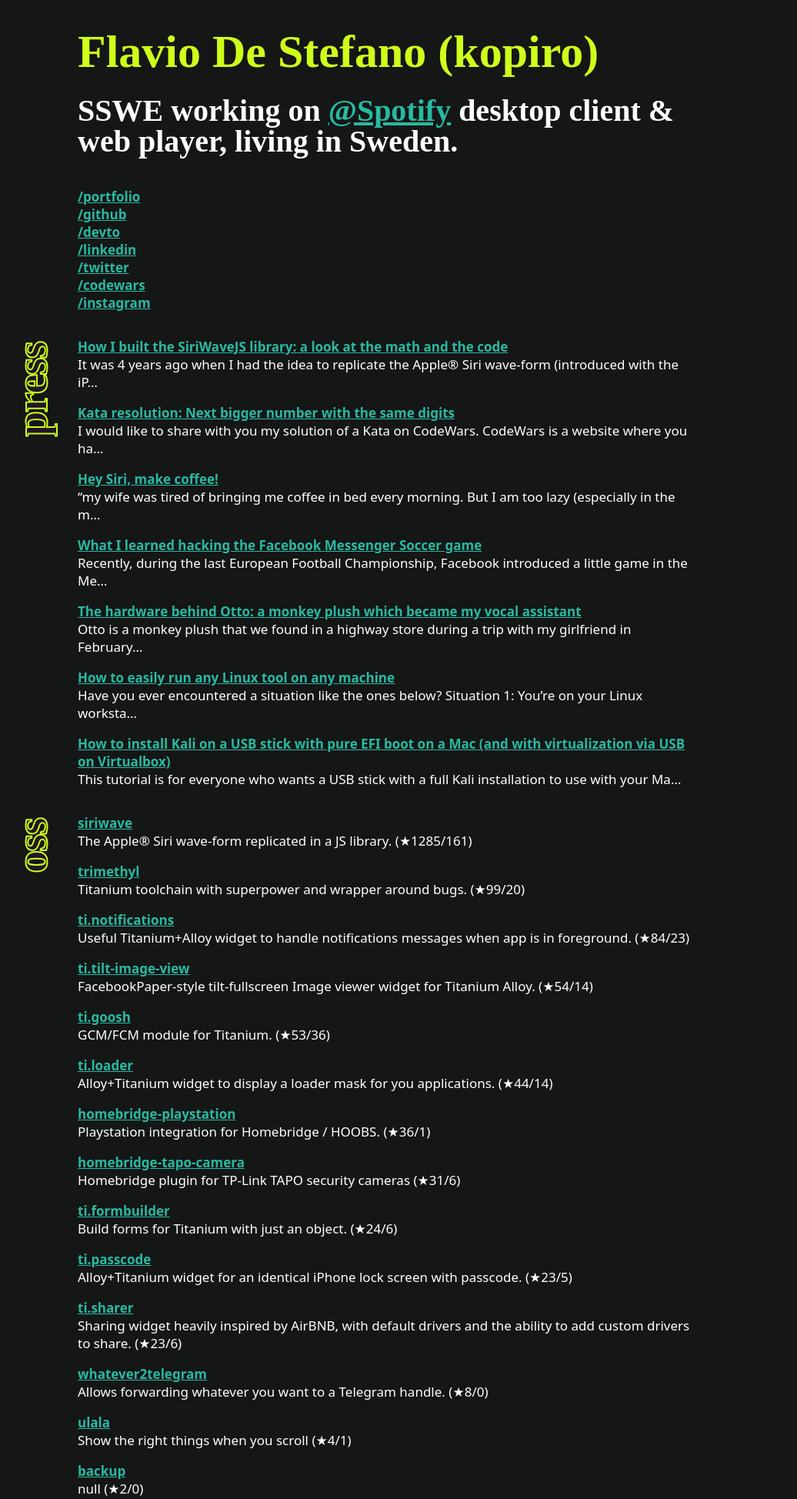
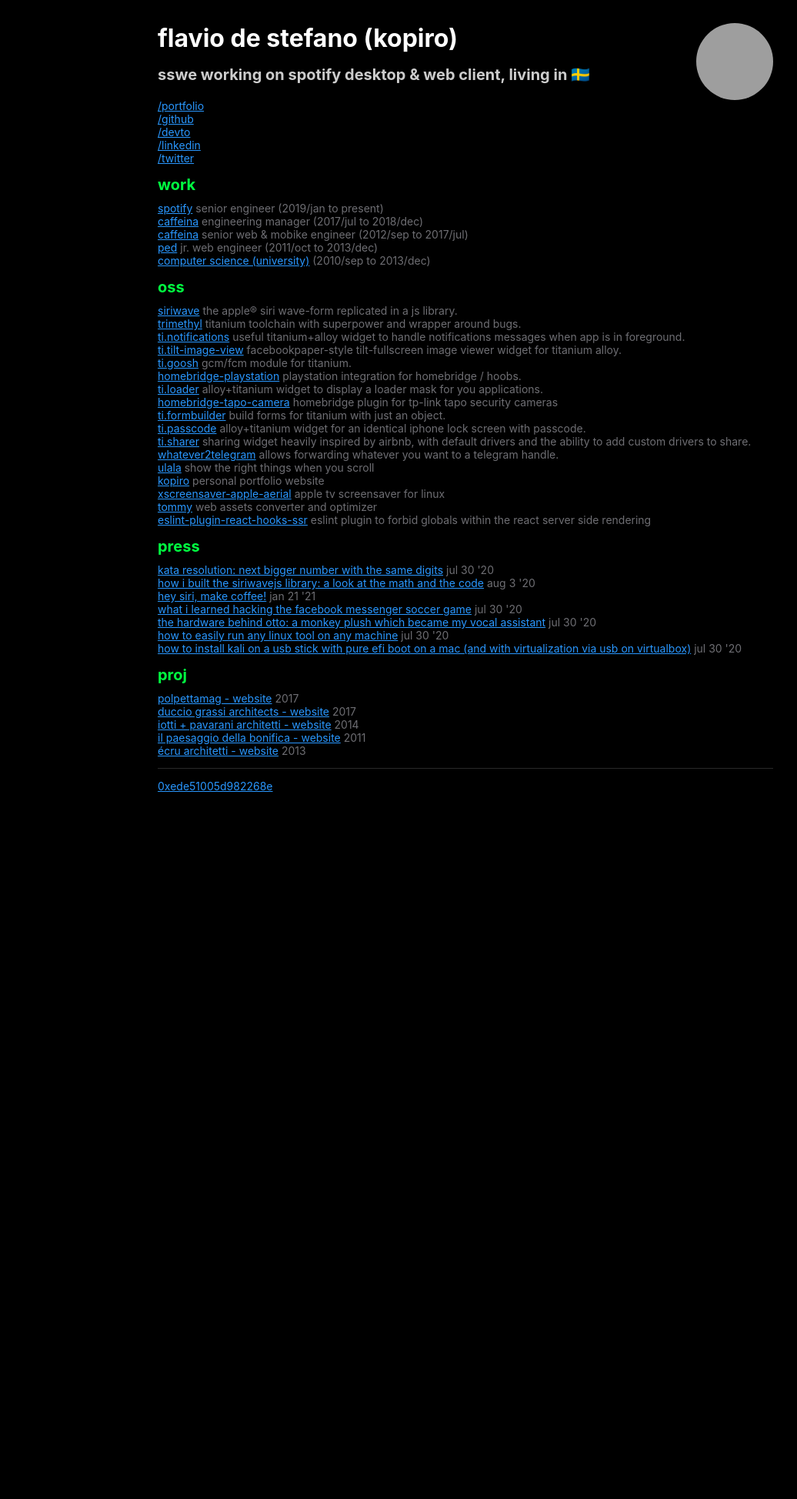
Before and after one commit to kopiro/kopiro, a PHP site: page / in a window 1280 px wide. Shown: the top 1948 px of the page at 77% size, without its empty margins (35-1071 px from the left). After the commit the page ends 1029 px from the top, so only its background shows below. Run offline with PHP 8.4, Linux system fonts and the light colour scheme; grey boxes are pictures that could not be loaded.

Commit message:
new style

```diff
--- a/public/index.html
+++ b/public/index.html
@@ -4,62 +4,65 @@
   <meta charset="utf-8" />
   <title>Flavio De Stefano (kopiro)</title>
   <meta name="author" content="Flavio De Stefano (kopiro)" />
-<meta name="description" content="SSWE working on @Spotify desktop client & web player, living in Sweden." />
+<meta name="description" content="SSWE working on Spotify desktop & web client, living in 🇸🇪" />
 <meta name="viewport" content="width=device-width" />
-  <link rel="stylesheet" href="style.css?t=1658766112199" />
+  <link rel="stylesheet" href="style.css?t=1663184707904" />
 </head>
 <body>
 <h1>Flavio De Stefano (kopiro)</h1>
-<h3>SSWE working on <a href="https://github.com/Spotify" rel="noopener noreferrer" target="_blank">@Spotify</a> desktop client &amp; web player, living in Sweden.</h3>
+<h3>SSWE working on Spotify desktop &amp; web client, living in 🇸🇪</h3>
 <ul>
 <li><a href="https://www.kopiro.me" rel="noopener noreferrer" target="_blank">/portfolio</a></li>
 <li><a href="https://github.com/kopiro" rel="noopener noreferrer" target="_blank">/github</a></li>
 <li><a href="https://dev.to/kopiro" rel="noopener noreferrer" target="_blank">/devto</a></li>
 <li><a href="https://www.linkedin.com/in/destefanoflavio/" rel="noopener noreferrer" target="_blank">/linkedin</a></li>
 <li><a href="https://twitter.com/destefanoflavio" rel="noopener noreferrer" target="_blank">/twitter</a></li>
-<li><a href="https://www.codewars.com/users/kopiro" rel="noopener noreferrer" target="_blank">/codewars</a></li>
-<li><a href="https://www.instagram.com/destefanoflavio" rel="noopener noreferrer" target="_blank">/instagram</a></li>
 </ul>
-<section><h2>press</h2>
+<section><h2>work</h2>
 <ul>
-<li><a href="https://dev.to/kopiro/how-i-built-the-siriwavejs-library-a-look-at-the-math-and-the-code-l0o" rel="noopener noreferrer" target="_blank">How I built the SiriWaveJS library: a look at the math and the code</a> It was 4 years ago when I had the idea to replicate the Apple® Siri wave-form (introduced with the iP…</li>
-<li><a href="https://dev.to/kopiro/kata-resolution-next-bigger-number-with-the-same-digits-41mj" rel="noopener noreferrer" target="_blank">Kata resolution: Next bigger number with the same digits</a> I would like to share with you my solution of a Kata on CodeWars.  CodeWars is a website where you ha…</li>
-<li><a href="https://dev.to/kopiro/hey-siri-make-coffee-2n9p" rel="noopener noreferrer" target="_blank">Hey Siri, make coffee!</a> “my wife was tired of bringing me coffee in bed every morning. But I am too lazy (especially in the m…</li>
-<li><a href="https://dev.to/kopiro/what-i-learned-hacking-the-facebook-messenger-soccer-game-mo6" rel="noopener noreferrer" target="_blank">What I learned hacking the Facebook Messenger Soccer game</a> Recently, during the last European Football Championship, Facebook introduced a little game in the Me…</li>
-<li><a href="https://dev.to/kopiro/the-hardware-behind-otto-a-monkey-plush-which-became-my-vocal-assistant-1gaa" rel="noopener noreferrer" target="_blank">The hardware behind Otto: a monkey plush which became my vocal assistant</a> Otto is a monkey plush that we found in a highway store during a trip with my girlfriend in February…</li>
-<li><a href="https://dev.to/kopiro/how-to-easily-run-any-linux-tool-on-any-machine-2g6p" rel="noopener noreferrer" target="_blank">How to easily run any Linux tool on any machine</a> Have you ever encountered a situation like the ones below?  Situation 1: You’re on your Linux worksta…</li>
-<li><a href="https://dev.to/kopiro/how-to-install-kali-on-a-usb-stick-with-pure-efi-boot-on-a-mac-and-with-virtualization-via-usb-on-virtualbox-2md2" rel="noopener noreferrer" target="_blank">How to install Kali on a USB stick with pure EFI boot on a Mac (and with virtualization via USB on Virtualbox)</a> This tutorial is for everyone who wants a USB stick with a full Kali installation to use with your Ma…</li>
+<li><a href="https://www.spotify.com" rel="noopener noreferrer" target="_blank">spotify</a> Senior Engineer (2019/jan to present)</li>
+<li><a href="https://www.caffeina.com" rel="noopener noreferrer" target="_blank">caffeina</a> Engineering Manager (2017/jul to 2018/dec)</li>
+<li><a href="https://www.caffeina.com" rel="noopener noreferrer" target="_blank">caffeina</a> Senior Web &amp; Mobike Engineer (2012/sep to 2017/jul)</li>
+<li><a href="https://www.ped.company/" rel="noopener noreferrer" target="_blank">ped</a> Jr. Web Engineer (2011/oct to 2013/dec)</li>
+<li><a href="https://www.unipr.it/en" rel="noopener noreferrer" target="_blank">computer science (university)</a> (2010/sep to 2013/dec)</li>
 </ul>
 </section><section><h2>oss</h2>
 <ul>
-<li><a href="https://github.com/kopiro/siriwave" rel="noopener noreferrer" target="_blank">siriwave</a> The Apple® Siri wave-form replicated in a JS library. (★1285/161)</li>
-<li><a href="https://github.com/trimethyl/trimethyl" rel="noopener noreferrer" target="_blank">trimethyl</a> Titanium toolchain with superpower and wrapper around bugs. (★99/20)</li>
-<li><a href="https://github.com/caffeinalab/ti.notifications" rel="noopener noreferrer" target="_blank">ti.notifications</a> Useful Titanium+Alloy widget to handle notifications messages when app is in foreground. (★84/23)</li>
-<li><a href="https://github.com/caffeinalab/ti.tilt-image-view" rel="noopener noreferrer" target="_blank">ti.tilt-image-view</a> FacebookPaper-style tilt-fullscreen Image viewer widget for Titanium Alloy. (★54/14)</li>
-<li><a href="https://github.com/caffeinalab/ti.goosh" rel="noopener noreferrer" target="_blank">ti.goosh</a> GCM/FCM module for Titanium. (★53/36)</li>
-<li><a href="https://github.com/caffeinalab/ti.loader" rel="noopener noreferrer" target="_blank">ti.loader</a> Alloy+Titanium widget to display a loader mask for you applications. (★44/14)</li>
-<li><a href="https://github.com/kopiro/homebridge-playstation" rel="noopener noreferrer" target="_blank">homebridge-playstation</a> Playstation integration for Homebridge / HOOBS. (★36/1)</li>
-<li><a href="https://github.com/kopiro/homebridge-tapo-camera" rel="noopener noreferrer" target="_blank">homebridge-tapo-camera</a> Homebridge plugin for TP-Link TAPO security cameras (★31/6)</li>
-<li><a href="https://github.com/caffeinalab/ti.formbuilder" rel="noopener noreferrer" target="_blank">ti.formbuilder</a> Build forms for Titanium with just an object. (★24/6)</li>
-<li><a href="https://github.com/caffeinalab/ti.passcode" rel="noopener noreferrer" target="_blank">ti.passcode</a> Alloy+Titanium widget for an identical iPhone lock screen with passcode. (★23/5)</li>
-<li><a href="https://github.com/caffeinalab/ti.sharer" rel="noopener noreferrer" target="_blank">ti.sharer</a> Sharing widget heavily inspired by AirBNB, with default drivers and the ability to add custom drivers to share. (★23/6)</li>
-<li><a href="https://github.com/kopiro/whatever2telegram" rel="noopener noreferrer" target="_blank">whatever2telegram</a> Allows forwarding whatever you want to a Telegram handle. (★8/0)</li>
-<li><a href="https://github.com/kopiro/ulala" rel="noopener noreferrer" target="_blank">ulala</a> Show the right things when you scroll (★4/1)</li>
-<li><a href="https://github.com/kopiro/backup" rel="noopener noreferrer" target="_blank">backup</a> null (★2/0)</li>
-<li><a href="https://github.com/kopiro/kopiro" rel="noopener noreferrer" target="_blank">kopiro</a> Personal portfolio website (★1/0)</li>
-<li><a href="https://github.com/kopiro/xscreensaver-apple-aerial" rel="noopener noreferrer" target="_blank">xscreensaver-apple-aerial</a> Apple TV screensaver for Linux (★1/0)</li>
-<li><a href="https://github.com/caffeinalab/tommy" rel="noopener noreferrer" target="_blank">tommy</a> Web Assets converter and optimizer (★1/0)</li>
-<li><a href="https://github.com/kopiro/eslint-plugin-react-hooks-ssr" rel="noopener noreferrer" target="_blank">eslint-plugin-react-hooks-ssr</a> eslint plugin to forbid globals within the react server side rendering (★0/0)</li>
-<li><a href="https://github.com/kopiro/homebridge-hyperion-control" rel="noopener noreferrer" target="_blank">homebridge-hyperion-control</a> Turn hyperion ng instance on/off and change brightness (★0/0)</li>
-<li><a href="https://github.com/kopiro/homebridge-mqttthing" rel="noopener noreferrer" target="_blank">homebridge-mqttthing</a> A plugin for Homebridge allowing the integration of many different accessory types using MQTT. (★0/0)</li>
+<li><a href="https://github.com/kopiro/siriwave" rel="noopener noreferrer" target="_blank">siriwave</a> The Apple® Siri wave-form replicated in a JS library.</li>
+<li><a href="https://github.com/trimethyl/trimethyl" rel="noopener noreferrer" target="_blank">trimethyl</a> Titanium toolchain with superpower and wrapper around bugs.</li>
+<li><a href="https://github.com/caffeinalab/ti.notifications" rel="noopener noreferrer" target="_blank">ti.notifications</a> Useful Titanium+Alloy widget to handle notifications messages when app is in foreground.</li>
+<li><a href="https://github.com/caffeinalab/ti.tilt-image-view" rel="noopener noreferrer" target="_blank">ti.tilt-image-view</a> FacebookPaper-style tilt-fullscreen Image viewer widget for Titanium Alloy.</li>
+<li><a href="https://github.com/caffeinalab/ti.goosh" rel="noopener noreferrer" target="_blank">ti.goosh</a> GCM/FCM module for Titanium.</li>
+<li><a href="https://github.com/kopiro/homebridge-playstation" rel="noopener noreferrer" target="_blank">homebridge-playstation</a> Playstation integration for Homebridge / HOOBS.</li>
+<li><a href="https://github.com/caffeinalab/ti.loader" rel="noopener noreferrer" target="_blank">ti.loader</a> Alloy+Titanium widget to display a loader mask for you applications.</li>
+<li><a href="https://github.com/kopiro/homebridge-tapo-camera" rel="noopener noreferrer" target="_blank">homebridge-tapo-camera</a> Homebridge plugin for TP-Link TAPO security cameras</li>
+<li><a href="https://github.com/caffeinalab/ti.formbuilder" rel="noopener noreferrer" target="_blank">ti.formbuilder</a> Build forms for Titanium with just an object.</li>
+<li><a href="https://github.com/caffeinalab/ti.passcode" rel="noopener noreferrer" target="_blank">ti.passcode</a> Alloy+Titanium widget for an identical iPhone lock screen with passcode.</li>
+<li><a href="https://github.com/caffeinalab/ti.sharer" rel="noopener noreferrer" target="_blank">ti.sharer</a> Sharing widget heavily inspired by AirBNB, with default drivers and the ability to add custom drivers to share.</li>
+<li><a href="https://github.com/kopiro/whatever2telegram" rel="noopener noreferrer" target="_blank">whatever2telegram</a> Allows forwarding whatever you want to a Telegram handle.</li>
+<li><a href="https://github.com/kopiro/ulala" rel="noopener noreferrer" target="_blank">ulala</a> Show the right things when you scroll</li>
+<li><a href="https://github.com/kopiro/kopiro" rel="noopener noreferrer" target="_blank">kopiro</a> Personal portfolio website</li>
+<li><a href="https://github.com/kopiro/xscreensaver-apple-aerial" rel="noopener noreferrer" target="_blank">xscreensaver-apple-aerial</a> Apple TV screensaver for Linux</li>
+<li><a href="https://github.com/caffeinalab/tommy" rel="noopener noreferrer" target="_blank">tommy</a> Web Assets converter and optimizer</li>
+<li><a href="https://github.com/kopiro/eslint-plugin-react-hooks-ssr" rel="noopener noreferrer" target="_blank">eslint-plugin-react-hooks-ssr</a> eslint plugin to forbid globals within the react server side rendering</li>
+</ul>
+</section><section><h2>press</h2>
+<ul>
+<li><a href="https://dev.to/kopiro/kata-resolution-next-bigger-number-with-the-same-digits-41mj" rel="noopener noreferrer" target="_blank">Kata resolution: Next bigger number with the same digits</a> Jul 30 '20</li>
+<li><a href="https://dev.to/kopiro/how-i-built-the-siriwavejs-library-a-look-at-the-math-and-the-code-l0o" rel="noopener noreferrer" target="_blank">How I built the SiriWaveJS library: a look at the math and the code</a> Aug 3 '20</li>
+<li><a href="https://dev.to/kopiro/hey-siri-make-coffee-2n9p" rel="noopener noreferrer" target="_blank">Hey Siri, make coffee!</a> Jan 21 '21</li>
+<li><a href="https://dev.to/kopiro/what-i-learned-hacking-the-facebook-messenger-soccer-game-mo6" rel="noopener noreferrer" target="_blank">What I learned hacking the Facebook Messenger Soccer game</a> Jul 30 '20</li>
+<li><a href="https://dev.to/kopiro/the-hardware-behind-otto-a-monkey-plush-which-became-my-vocal-assistant-1gaa" rel="noopener noreferrer" target="_blank">The hardware behind Otto: a monkey plush which became my vocal assistant</a> Jul 30 '20</li>
+<li><a href="https://dev.to/kopiro/how-to-easily-run-any-linux-tool-on-any-machine-2g6p" rel="noopener noreferrer" target="_blank">How to easily run any Linux tool on any machine</a> Jul 30 '20</li>
+<li><a href="https://dev.to/kopiro/how-to-install-kali-on-a-usb-stick-with-pure-efi-boot-on-a-mac-and-with-virtualization-via-usb-on-virtualbox-2md2" rel="noopener noreferrer" target="_blank">How to install Kali on a USB stick with pure EFI boot on a Mac (and with virtualization via USB on Virtualbox)</a> Jul 30 '20</li>
 </ul>
 </section><section><h2>proj</h2>
 <ul>
-<li><a href="http://www.polpettamag.com/" rel="noopener noreferrer" target="_blank">PolpettaMag - website</a> Website for the magazine "PolpettaMag" using Wordpress containerized with Docker</li>
-<li><a href="http://www.ducciograssiarchitects.com/" rel="noopener noreferrer" target="_blank">Duccio Grassi Architects - website</a> Company website for the Architect Studio "Duccio Grassi Architects" using Wordpress containerized with Docker</li>
-<li><a href="http://www.iotti-pavarani.com/" rel="noopener noreferrer" target="_blank">Iotti + Pavarani Architetti - website</a> Company website for the Architect Studio "Iotti + Pavarani" using Wordpress</li>
-<li><a href="http://ilpaesaggiodellabonifica.it/" rel="noopener noreferrer" target="_blank">Il Paesaggio della Bonifica - website</a> Portal for "Il Paesaggio della Bonifica" using PHP</li>
-<li><a href="http://ecruarchitetti.it/" rel="noopener noreferrer" target="_blank">écru architetti - website</a> Company website for the Architect Studio "écru architetti" using Wordpress</li>
+<li><a href="http://www.polpettamag.com/" rel="noopener noreferrer" target="_blank">PolpettaMag - website</a> 2017</li>
+<li><a href="http://www.ducciograssiarchitects.com/" rel="noopener noreferrer" target="_blank">Duccio Grassi Architects - website</a> 2017</li>
+<li><a href="http://www.iotti-pavarani.com/" rel="noopener noreferrer" target="_blank">Iotti + Pavarani Architetti - website</a> 2014</li>
+<li><a href="http://ilpaesaggiodellabonifica.it/" rel="noopener noreferrer" target="_blank">Il Paesaggio della Bonifica - website</a> 2011</li>
+<li><a href="http://ecruarchitetti.it/" rel="noopener noreferrer" target="_blank">écru architetti - website</a> 2013</li>
 </ul>
 <hr />
 <p><a href="https://www.kopiro.me/gpg.txt" rel="noopener noreferrer" target="_blank">0xEDE51005D982268E</a></p>
--- a/public/style.css
+++ b/public/style.css
@@ -1,76 +1,82 @@
 html {
+  margin: 0;
   padding: 0;
-  margin: 0;
-  background: #151616;
-  color: #fff;
 }
 
 body {
-  margin: 0;
-  padding: 0 3em;
-  text-align: left;
-  padding-left: 8em;
-  padding-bottom: 4em;
+  background: #000;
+  font-family: "SF Pro Text", "Helvetica Neue", "Helvetica", "Arial", sans-serif;
+  color: #6e6e73;
+  font-size: 14px;
+  font-weight: normal;
+  -webkit-font-smoothing: antialiased;
   max-width: 800px;
-  font-size: 17px;
-  -webkit-font-smoothing: antialiased;
-  font-family: system-ui, sans-serif;
-}
-
-p {
-  margin: 0 0 0.4em;
-  line-height: 1.5em;
-}
-
-a {
-  color: #28baa2;
-  font-weight: bold;
-}
-
-a:hover {
-  color: #ceff1a;
-}
-
-section {
+  margin: 0 auto;
   position: relative;
-  margin-top: 2em;
+  padding: 30px;
+  text-transform: lowercase;
 }
 
 h1,
 h2,
-h3,
-h4 {
-  line-height: 1em;
-  font-weight: bold;
-  font-family: Baskerville, serif;
+h3 {
+  font-family: "SF Pro Display", "Helvetica Neue", "Helvetica", "Arial", sans-serif;
+  margin-bottom: 0.5em;
+  margin-top: 0;
+}
+
+hr {
+  opacity: 0.8;
+  background: rgba(255, 255, 255, 0.2);
+  border: none;
+  height: 1px;
+  margin: 1em 0;
+}
+
+a {
+  color: #2997ff;
+  text-decoration: underline;
+}
+
+a:hover {
+  color: #00ff41;
+}
+
+section {
+  margin-top: 1em;
 }
 
 h1 {
-  font-size: 60px;
-  margin-bottom: 0.5em;
-  color: #ceff1a;
-  line-height: 0.9em;
+  font-size: 32px;
+  font-weight: bold;
+  color: #fff;
+  margin-right: 120px;
+}
+
+h1:after {
+  content: "";
+  background-image: url(https://s.gravatar.com/avatar/6a46c3623a8bb6e3e641eca16450bd83?s=400);
+  width: 100px;
+  height: 100px;
+  border-radius: 50%;
+  background-size: cover;
+  position: absolute;
+  right: 30px;
+  top: 30px;
 }
 
 h2 {
-  font-size: 60px;
-  margin-bottom: 0;
-  -webkit-text-stroke-width: 2px;
-  -webkit-text-stroke-color: #ceff1a;
-  color: #221627;
-  transform: translateX(-100%) rotate(-90deg) translateY(-1em);
-  position: absolute;
-  letter-spacing: -2px;
-  top: -0.4em;
-  margin: 0;
-  transform-origin: right;
+  font-size: 20px;
+  font-weight: bold;
+  color: #00ff41;
 }
 
 h3 {
-  font-size: 40px;
-  color: #fff;
+  font-size: 20px;
+  font-weight: bold;
+  color: #ccc;
+  margin-right: 120px;
   margin-bottom: 1em;
-  margin-top: 0;
 }
 
 ul {
@@ -78,92 +84,3 @@ ul {
   margin: 0;
   padding: 0;
 }
-
-section ul li {
-  margin-bottom: 1em;
-}
-
-section ul li a {
-  display: block;
-}
-
-blockquote {
-  margin: 1em 0;
-  color: #cccc;
-}
-
-hr {
-  border: none;
-  margin: 2em 0;
-}
-
-section:nth-child(2) > ul > li {
-  display: inline;
-  margin: 0;
-}
-
-section:nth-child(2) > ul > li > a {
-  display: inline;
-}
-
-@media (max-width: 600px) {
-  body {
-    font-size: 16px;
-    padding: 1em 2em;
-  }
-
-  h1 {
-    font-size: 3em;
-  }
-
-  h3,
-  h4 {
-    transform: none;
-    position: static;
-    margin-bottom: 0.5em;
-  }
-
-  section {
-    margin-top: 1em;
-  }
-}
-
-@media (print) {
-  html,
-  body {
-    background: #fff;
-    color: #444;
-  }
-
-  a::after {
-    content: " [" attr(href) "] ";
-    opacity: 0.4;
-  }
-
-  h1 {
-    font-size: 3em;
-    color: #111;
-    margin-bottom: 0;
-  }
-
-  h2 {
-    font-size: 2.5em;
-    color: #222;
-    transform: initial;
-    position: initial;
-    top: initial;
-    margin: initial;
-    -webkit-text-stroke-width: initial;
-    -webkit-text-stroke-color: initial;
-    margin-bottom: 0.5em;
-  }
-
-  h3 {
-    font-size: 1.3em;
-    color: #333;
-  }
-
-  section {
-    margin-top: 1.5em;
-  }
-}
```
Also changed, not shown: md/description.md (+1 -1 lines), md/header.md (+0 -2 lines), md/work.md (added, +5 -0 lines), src/generate.js (+7 -3 lines), src/mdComponents.js (+10 -5 lines), README.md.
